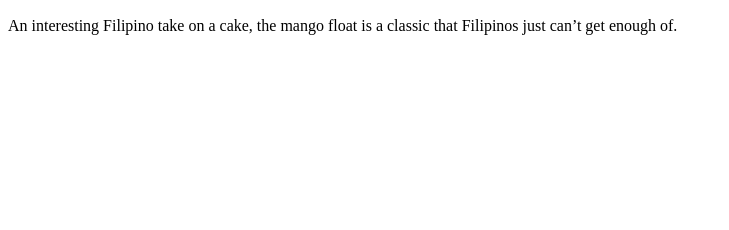
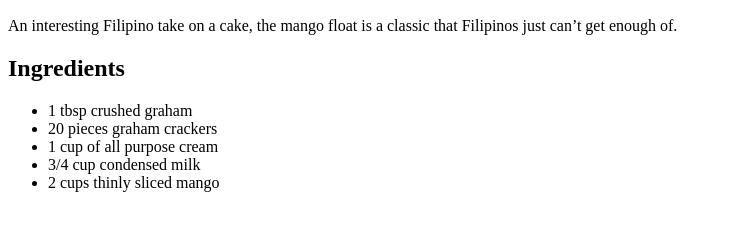
Before and after one commit to kevinmark-ai/odin-recipes, a plain HTML site: page recipes/graham.html in a window 1280 px wide. Shown: the part 434-664 px from the top of the page, without its empty margins (0-729 px from the left). Drawn offline with Linux system fonts and the light colour scheme.

Commit message:
Add Ingredients

```diff
--- a/recipes/graham.html
+++ b/recipes/graham.html
@@ -17,5 +17,13 @@
       An interesting Filipino take on a cake, the mango float is a classic that
       Filipinos just can’t get enough of.
     </p>
+    <h2>Ingredients</h2>
+    <ul>
+      <li>1 tbsp crushed graham</li>
+      <li>20 pieces graham crackers</li>
+      <li>1 cup of all purpose cream</li>
+      <li>3/4 cup condensed milk</li>
+      <li>2 cups thinly sliced mango</li>
+    </ul>
   </body>
 </html>
```
